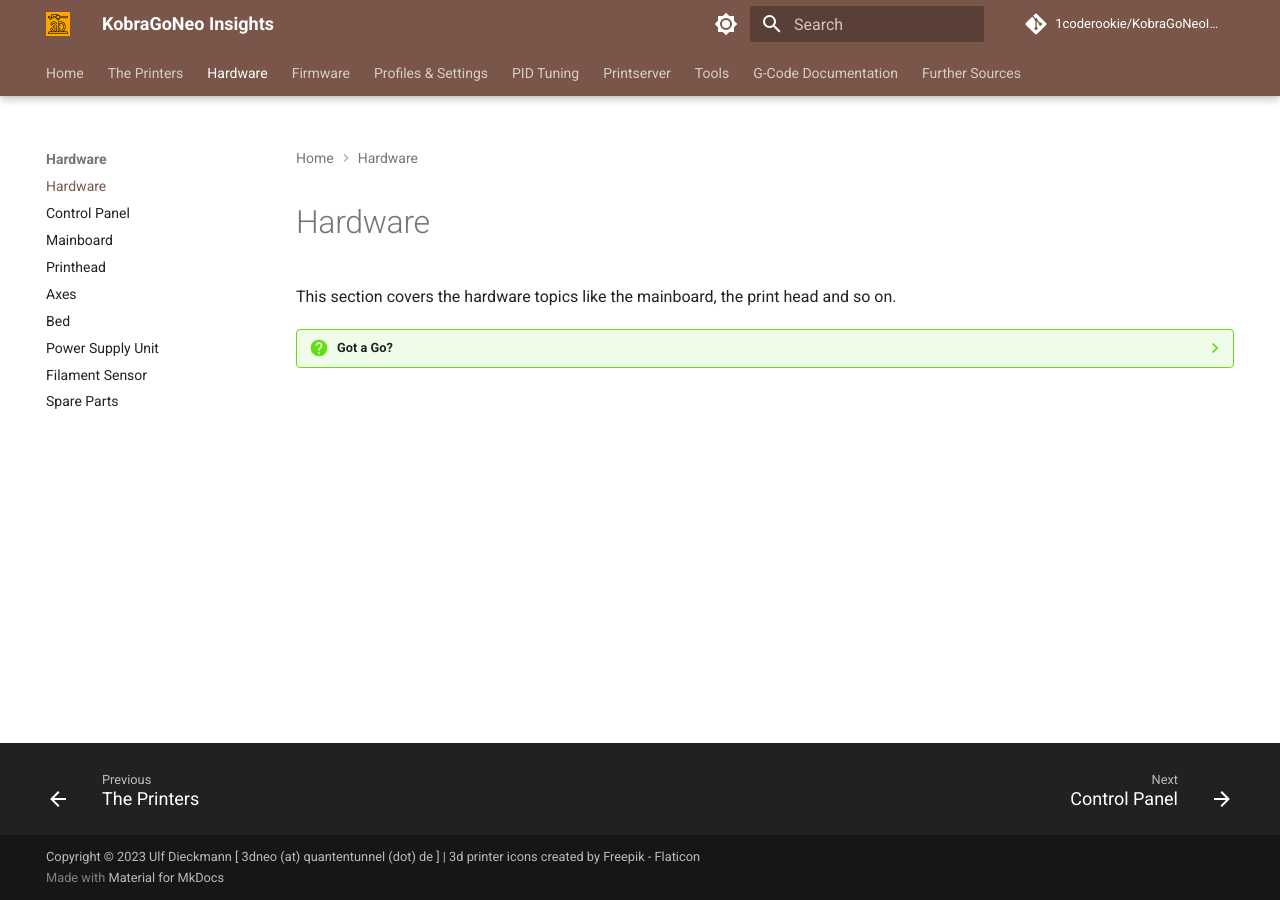
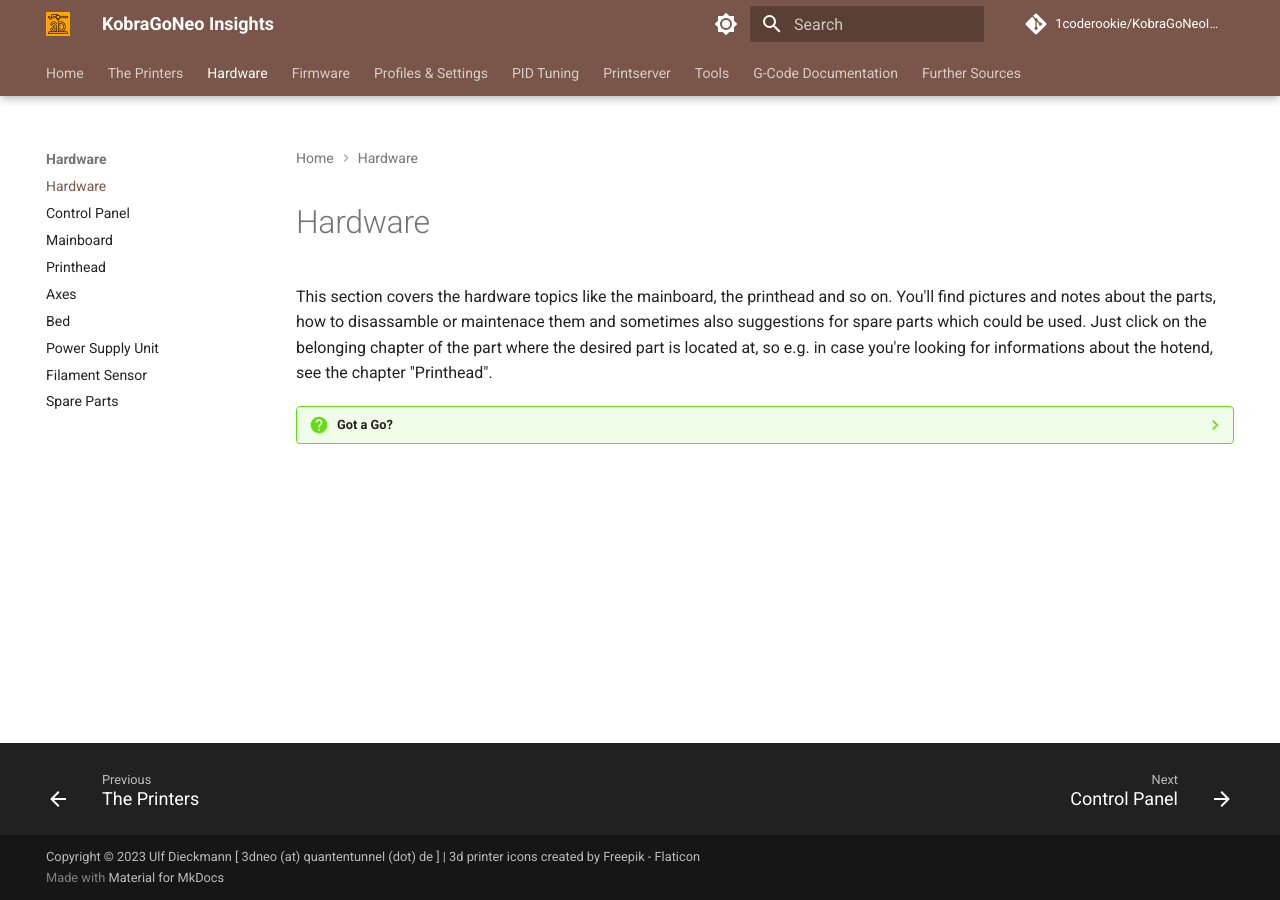
Before and after one commit to 1coderookie/KobraGoNeoInsights, an MkDocs documentation site: the page built from docs/hardware/hw_index.md, in a window 1280 px wide. Built offline with MkDocs 1.6.1 and Material for MkDocs 9.7.7, drawn with Linux system fonts in a browser that asks for light colours; comment, search, counter and statistics services are not loaded.

Commit message:
Update hw_index.md

```diff
--- a/docs/hardware/hw_index.md
+++ b/docs/hardware/hw_index.md
@@ -1,7 +1,7 @@
 <link rel=”manifest” href=”docs/manifest.webmanifest”>
 
 # Hardware
-This section covers the hardware topics like the mainboard, the print head and so on.
+This section covers the hardware topics like the mainboard, the printhead and so on. You'll find pictures and notes about the parts, how to disassamble or maintenace them and sometimes also suggestions for spare parts which could be used. Just click on the belonging chapter of the part where the desired part is located at, so e.g. in case you're looking for informations about the hotend, see the chapter "Printhead".
 
 ??? question "Got a Go?"
 
```
